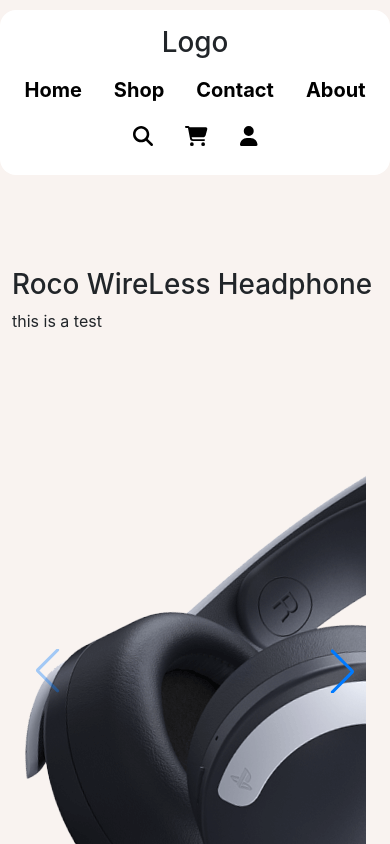
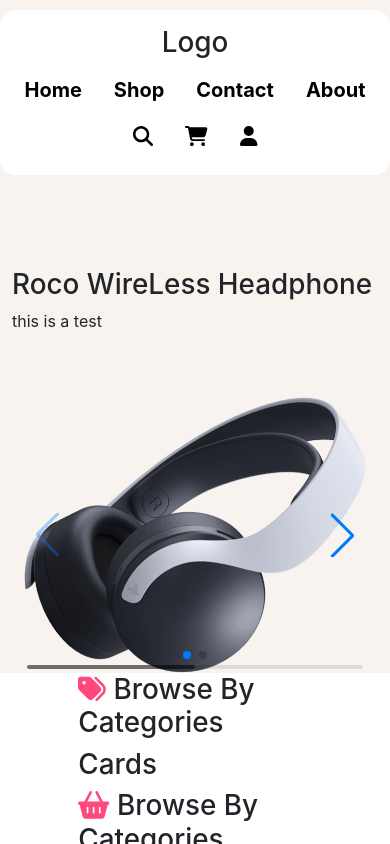
Before and after one commit to kmatej090/Ecommerce, a React (Create React App) app: page / in a window 390 px wide. Shown: the top 844 px of the page. Built offline with nearby package versions, Linux system fonts and the light colour scheme.

Commit message:
Fixed carousel responsive

```diff
--- a/src/components/carousel/carousel.js
+++ b/src/components/carousel/carousel.js
@@ -10,10 +10,10 @@
         scrollbar="true"
       >
         <swiper-slide>
-          <img src={img1} alt="product" />
+          <img src={img1} className="img-fluid" alt="product" />
         </swiper-slide>
         <swiper-slide>
-          <img src={img2} alt="product" />
+          <img src={img2} className="img-fluid" alt="product" />
         </swiper-slide>
         ...
       </swiper-container>
```
